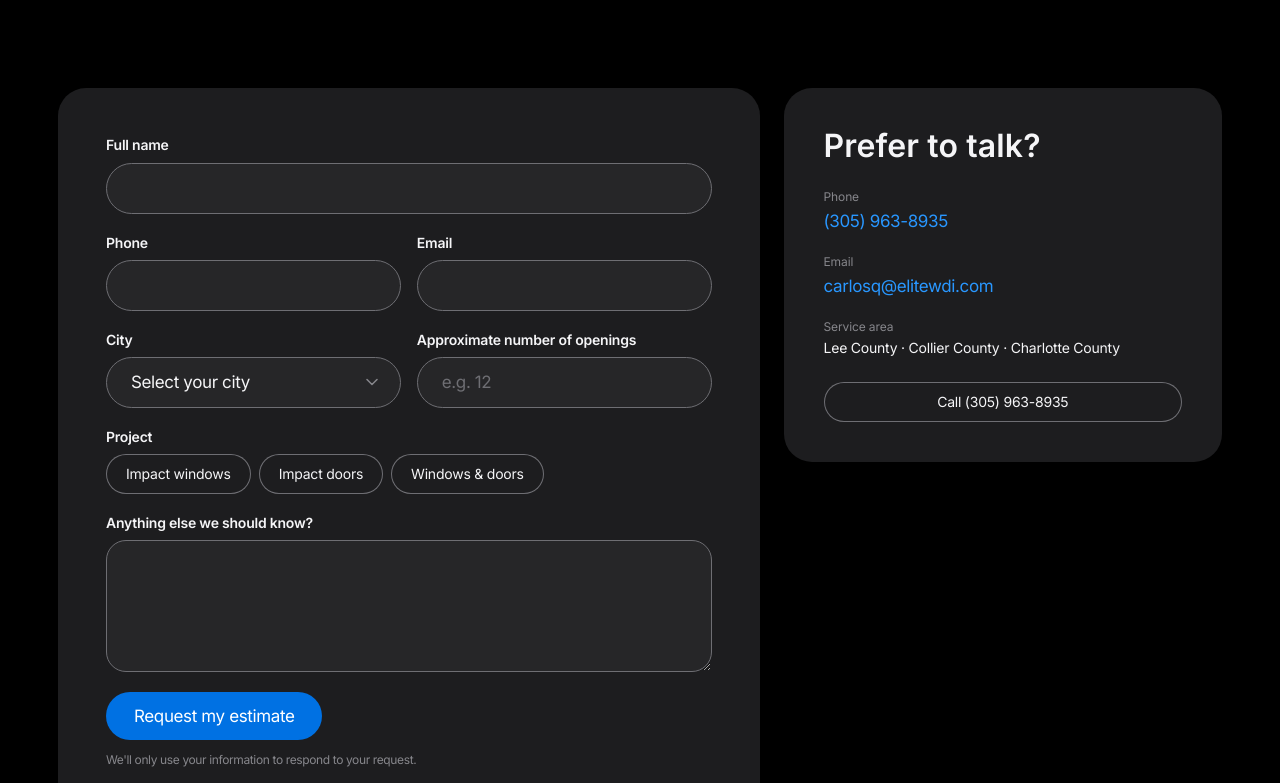
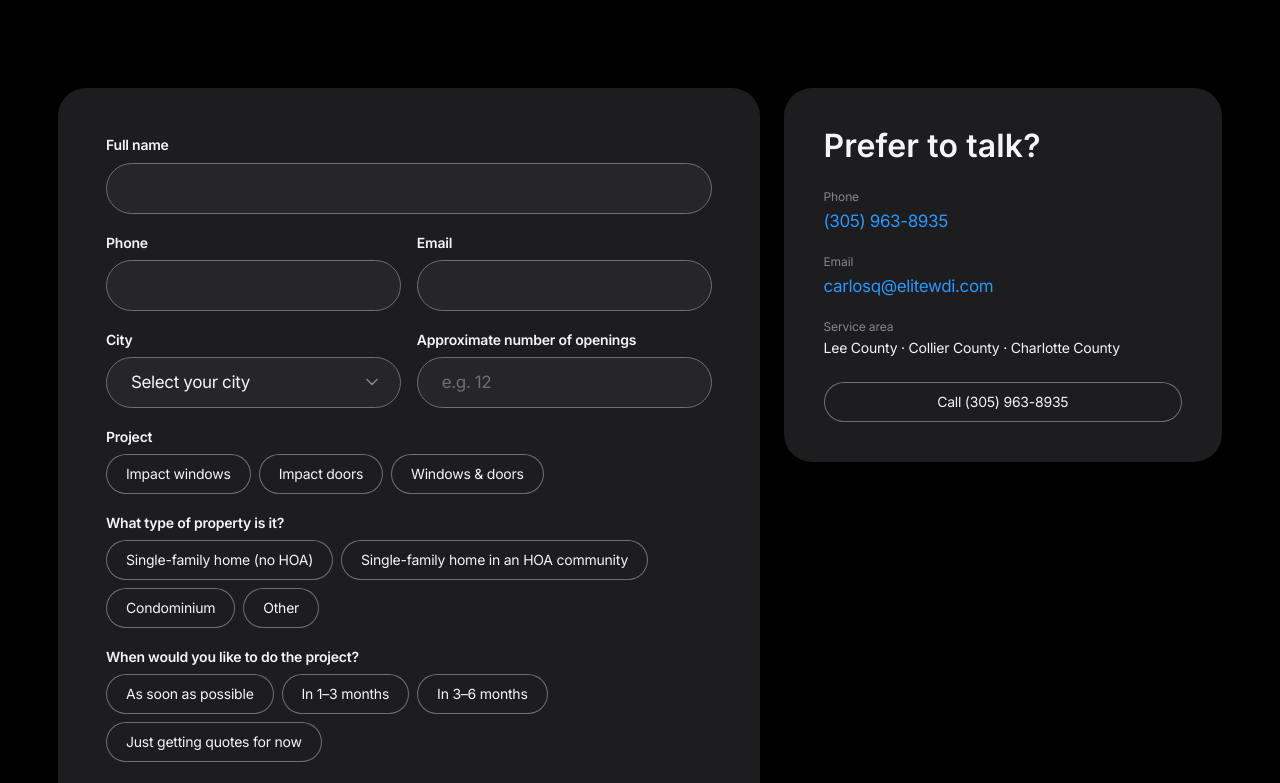
Before and after one commit to EliteWD/elite-wd-website, a Next.js app: page /en/contact in a window 1280 px wide. Shown: the part 460-1243 px from the top of the page. Built offline with nearby package versions, Linux system fonts and the light colour scheme.

Commit message:
Estimate form: add property type and project timeline questions (EN/ES)

```diff
--- a/src/components/forms/EstimateForm.tsx
+++ b/src/components/forms/EstimateForm.tsx
@@ -15,7 +15,8 @@ type Props = {
   phoneHref: string;
 };
 
-type Field = "name" | "phone" | "email" | "city" | "project";
+type Field = "name" | "phone" | "email" | "city" | "project" | "propertyType" | "timeline";
+type ChoiceField = "project" | "propertyType" | "timeline";
 type Status = "idle" | "sending" | "success" | "notConnected" | "error";
 
 const emailPattern = /^[^\s@]+@[^\s@]+\.[^\s@]{2,}$/;
@@ -28,6 +29,8 @@ function validate(data: FormData): Partial<Record<Field, true>> {
   if (!emailPattern.test(get("email"))) errors.email = true;
   if (!get("city")) errors.city = true;
   if (!get("project")) errors.project = true;
+  if (!get("propertyType")) errors.propertyType = true;
+  if (!get("timeline")) errors.timeline = true;
   return errors;
 }
 
@@ -100,6 +103,28 @@ export function EstimateForm({ lang, t, cities, endpoint, phone, phoneHref }: Pr
 
   const fieldClass = (field: Field, base: string) => `${base} ${errors[field] ? styles.invalid : ""}`;
   const describedBy = (field: Field) => (errors[field] ? `${field}-error` : undefined);
+
+  /** Single-answer question rendered as pill buttons (radio group). */
+  const choice = (name: ChoiceField, legend: string, options: Record<string, string>) => (
+    <fieldset
+      className={`${styles.segmented} ${styles.full}`}
+      aria-invalid={errors[name]}
+      aria-describedby={describedBy(name)}
+    >
+      <legend className={styles.label}>{legend}</legend>
+      {Object.entries(options).map(([value, text]) => (
+        <label key={value} className={styles.segment}>
+          <input type="radio" name={name} value={value} />
+          <span>{text}</span>
+        </label>
+      ))}
+      {errors[name] && (
+        <span id={`${name}-error`} className={`${styles.error} ${styles.full}`} style={{ width: "100%" }}>
+          {t.errors[name]}
+        </span>
+      )}
+    </fieldset>
+  );
 
   if (status === "success") {
     return (
@@ -199,24 +224,9 @@ export function EstimateForm({ lang, t, cities, endpoint, phone, phoneHref }: Pr
         />
       </div>
 
-      <fieldset
-        className={`${styles.segmented} ${styles.full}`}
-        aria-invalid={errors.project}
-        aria-describedby={describedBy("project")}
-      >
-        <legend className={styles.label}>{t.project}</legend>
-        {(Object.keys(t.projectOptions) as (keyof typeof t.projectOptions)[]).map((key) => (
-          <label key={key} className={styles.segment}>
-            <input type="radio" name="project" value={key} />
-            <span>{t.projectOptions[key]}</span>
-          </label>
-        ))}
-        {errors.project && (
-          <span id="project-error" className={`${styles.error} ${styles.full}`} style={{ width: "100%" }}>
-            {t.errors.project}
-          </span>
-        )}
-      </fieldset>
+      {choice("project", t.project, t.projectOptions)}
+      {choice("propertyType", t.propertyType, t.propertyTypeOptions)}
+      {choice("timeline", t.timeline, t.timelineOptions)}
 
       <div className={`${styles.field} ${styles.full}`}>
         <label htmlFor="message" className={styles.label}>{t.message}</label>
--- a/src/content/dictionaries/en.ts
+++ b/src/content/dictionaries/en.ts
@@ -365,6 +365,20 @@ export const en = {
         doors: "Impact doors",
         both: "Windows & doors",
       },
+      propertyType: "What type of property is it?",
+      propertyTypeOptions: {
+        singleNoHoa: "Single-family home (no HOA)",
+        singleHoa: "Single-family home in an HOA community",
+        condo: "Condominium",
+        other: "Other",
+      },
+      timeline: "When would you like to do the project?",
+      timelineOptions: {
+        asap: "As soon as possible",
+        oneToThree: "In 1–3 months",
+        threeToSix: "In 3–6 months",
+        researching: "Just getting quotes for now",
+      },
       openings: "Approximate number of openings",
       openingsPlaceholder: "e.g. 12",
       message: "Anything else we should know?",
@@ -379,6 +393,8 @@ export const en = {
         email: "Please enter a valid email address.",
         city: "Please select your city.",
         project: "Please choose a project type.",
+        propertyType: "Please choose the property type.",
+        timeline: "Please choose when you'd like to do it.",
       },
       privacy: "We'll only use your information to respond to your request.",
     },
--- a/src/content/dictionaries/es.ts
+++ b/src/content/dictionaries/es.ts
@@ -367,6 +367,20 @@ export const es: Dictionary = {
         doors: "Puertas de impacto",
         both: "Ventanas y puertas",
       },
+      propertyType: "¿Qué tipo de propiedad es?",
+      propertyTypeOptions: {
+        singleNoHoa: "Casa unifamiliar sin asociación (HOA)",
+        singleHoa: "Casa unifamiliar dentro de una comunidad con HOA",
+        condo: "Condominio",
+        other: "Otro",
+      },
+      timeline: "¿Cuándo te gustaría realizar el proyecto?",
+      timelineOptions: {
+        asap: "Lo antes posible",
+        oneToThree: "En 1–3 meses",
+        threeToSix: "En 3–6 meses",
+        researching: "Solo estoy cotizando por ahora",
+      },
       openings: "Número aproximado de aberturas",
       openingsPlaceholder: "ej. 12",
       message: "¿Algo más que debamos saber?",
@@ -381,6 +395,8 @@ export const es: Dictionary = {
         email: "Escribe un correo válido.",
         city: "Selecciona tu ciudad.",
         project: "Elige un tipo de proyecto.",
+        propertyType: "Elige el tipo de propiedad.",
+        timeline: "Elige cuándo te gustaría realizarlo.",
       },
       privacy: "Solo usaremos tu información para responder a tu solicitud.",
     },
```
Also changed, not shown: 1 other file (tests, documents, lock files or other folders).
